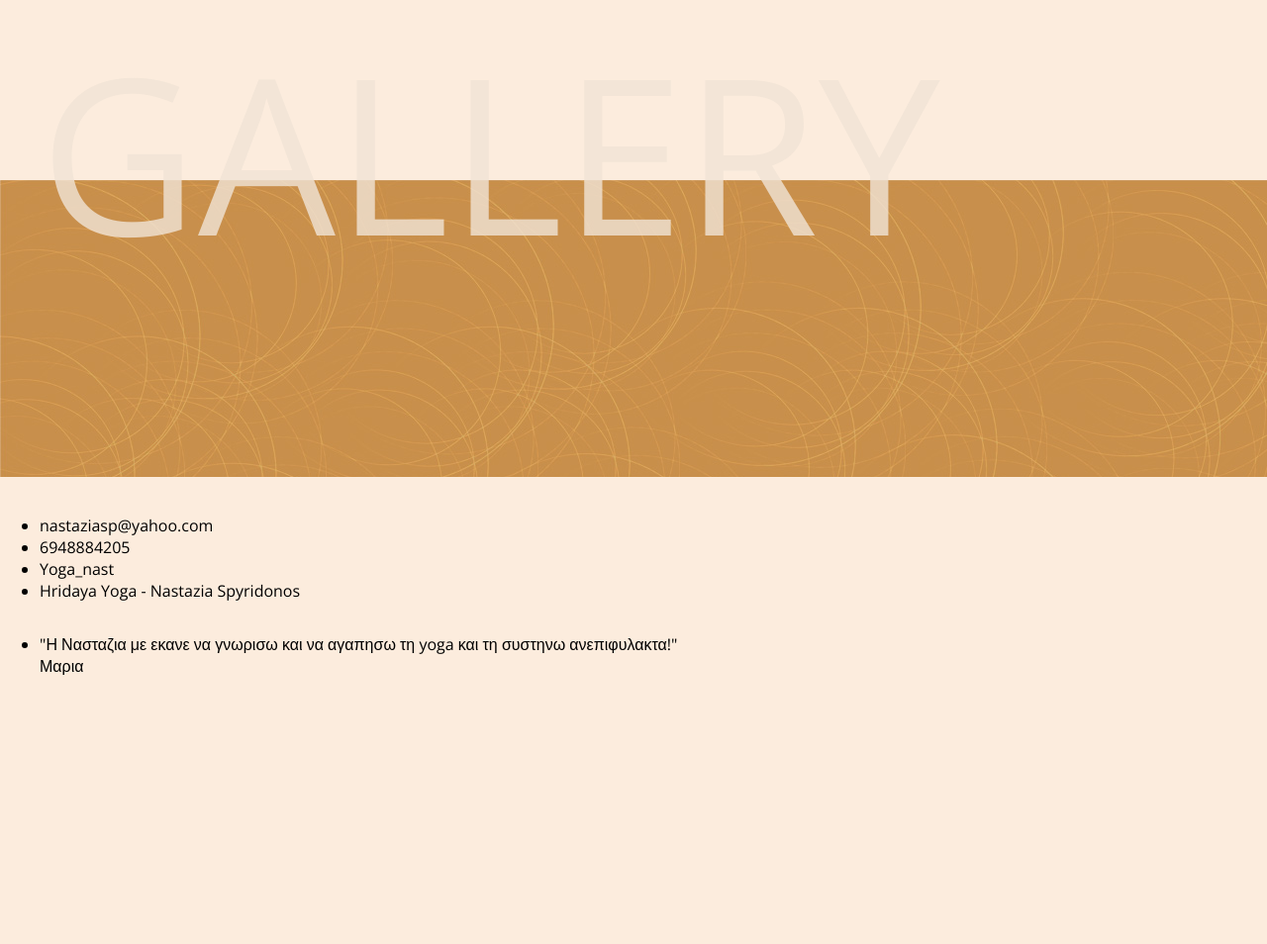
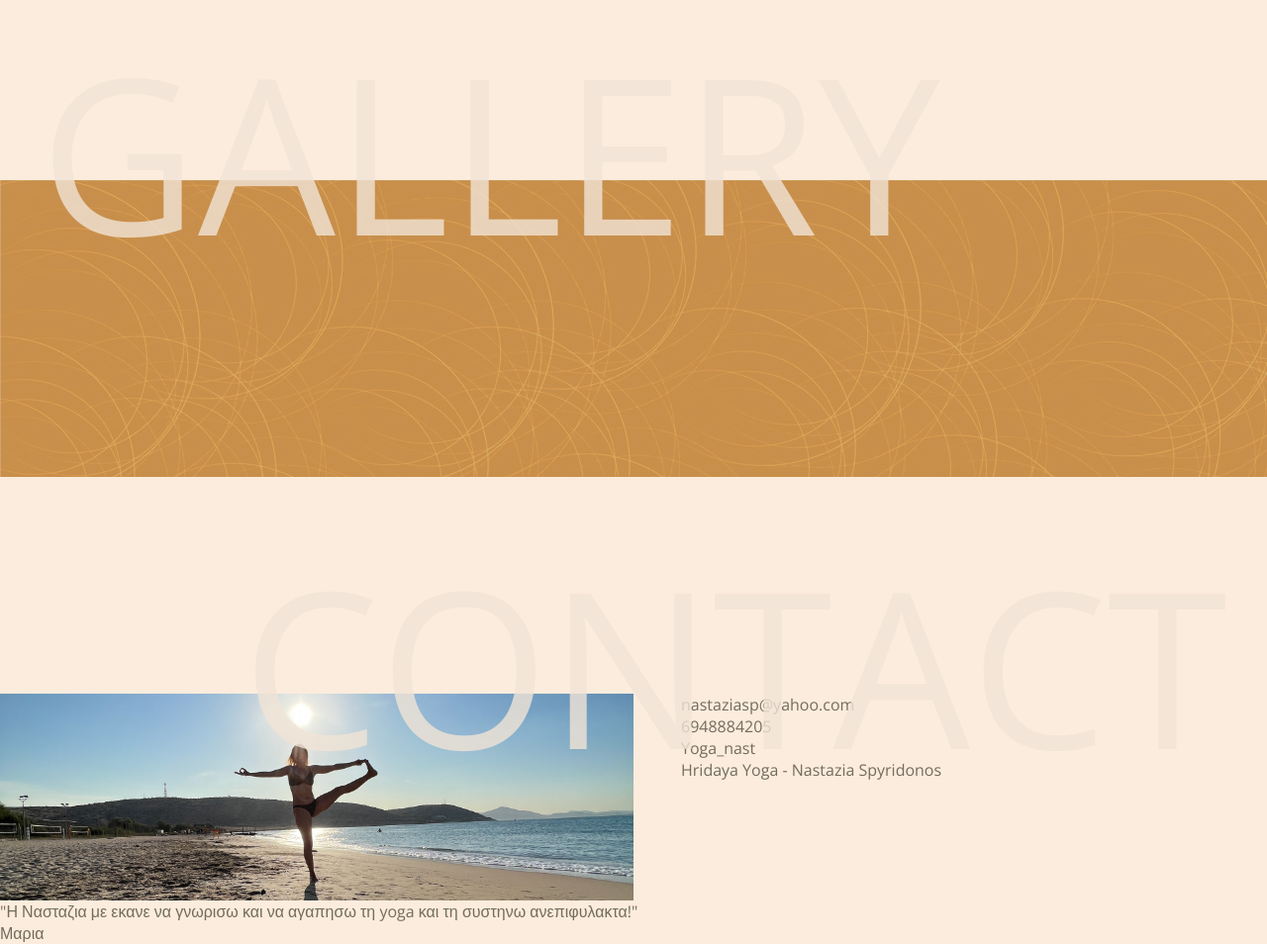
Before and after one commit to tassos-mdj/hridaya, a plain HTML site: page index.html in a window 1280 px wide. Shown: the part 2139-3093 px from the top of the page at 99% size. Before the commit the page ends 2839 px from the top, so only its background shows below. Drawn offline with nearby package versions, Linux system fonts and the light colour scheme.

Commit message:
feat: started contact section

```diff
--- a/index.html
+++ b/index.html
@@ -74,8 +74,9 @@
 
         </div>
     </div>
+    <div class="bg-contact">CONTACT</div>
     <div class="contact">
-        <img class="contactimg" src="">
+        <img class="contactimg" src="./images/contact_image_crop.jpg" width="50%" height="100%">
         <div class="contactinfo">
             <ul>
                 <li>nastaziasp@yahoo.com</li>
--- a/style.css
+++ b/style.css
@@ -231,3 +231,31 @@ body {
   background-image: url(./images/gallery_background.jpg);
     flex:1 1 300px;
 }
+
+.bg-contact{
+  margin-top: 40px;;
+  margin-bottom: -120px;
+  margin-right: 40px;
+  font-size: 220px;
+  font-weight: 400;
+  color: rgb(241,228,214);
+  opacity: 0.8;
+  flex:1;
+  text-align: right;
+}
+
+.contact {
+  display: flex;
+  gap: 48px;
+}
+
+ul {
+  list-style-type: none;
+  margin: 0;
+  padding: 0;
+  color: rgb(114,108,95);
+}
+
+li {
+  color: rgb(114,108,95);
+}
```
Also changed, not shown: images/contact_image_crop.jpg (added).
